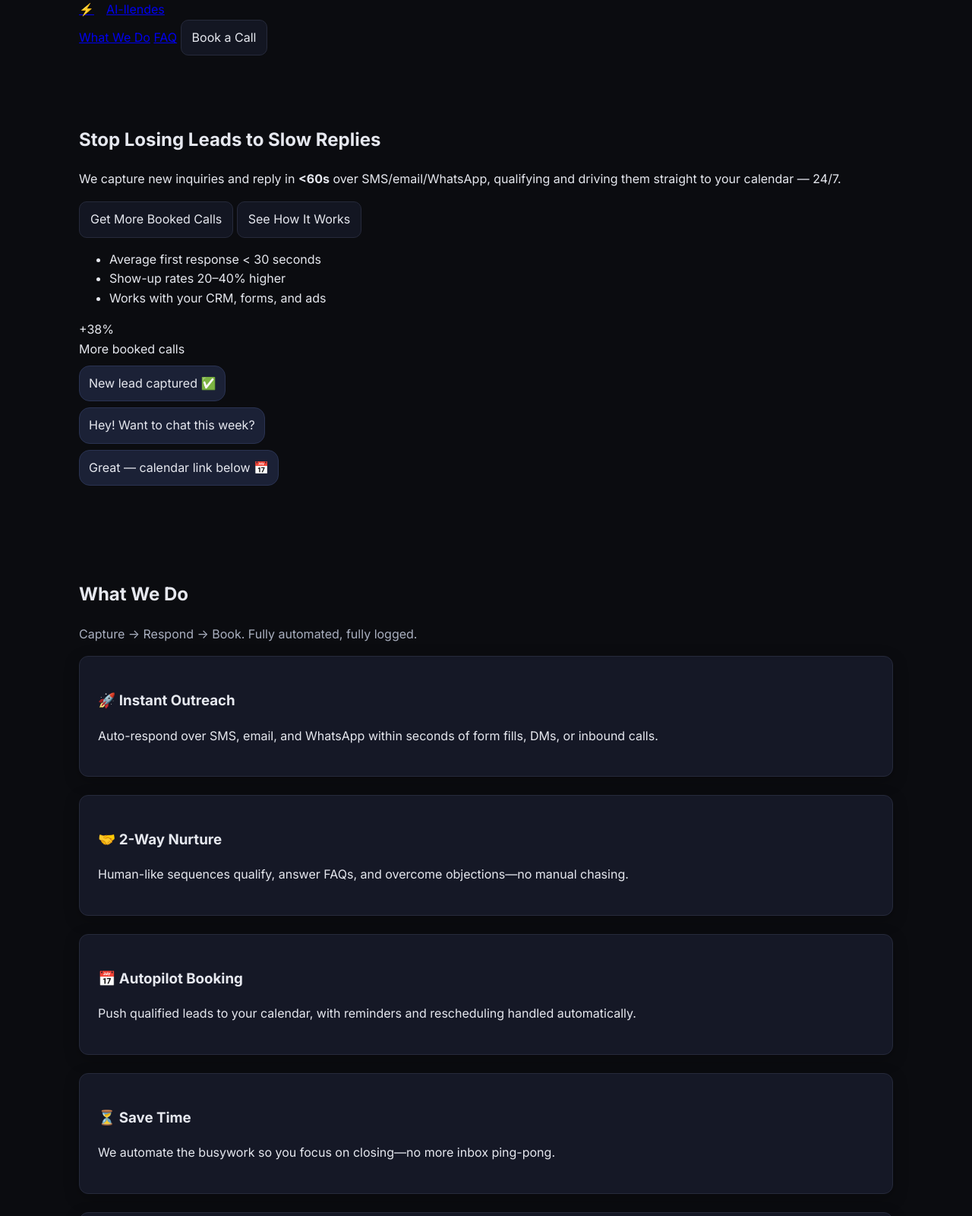
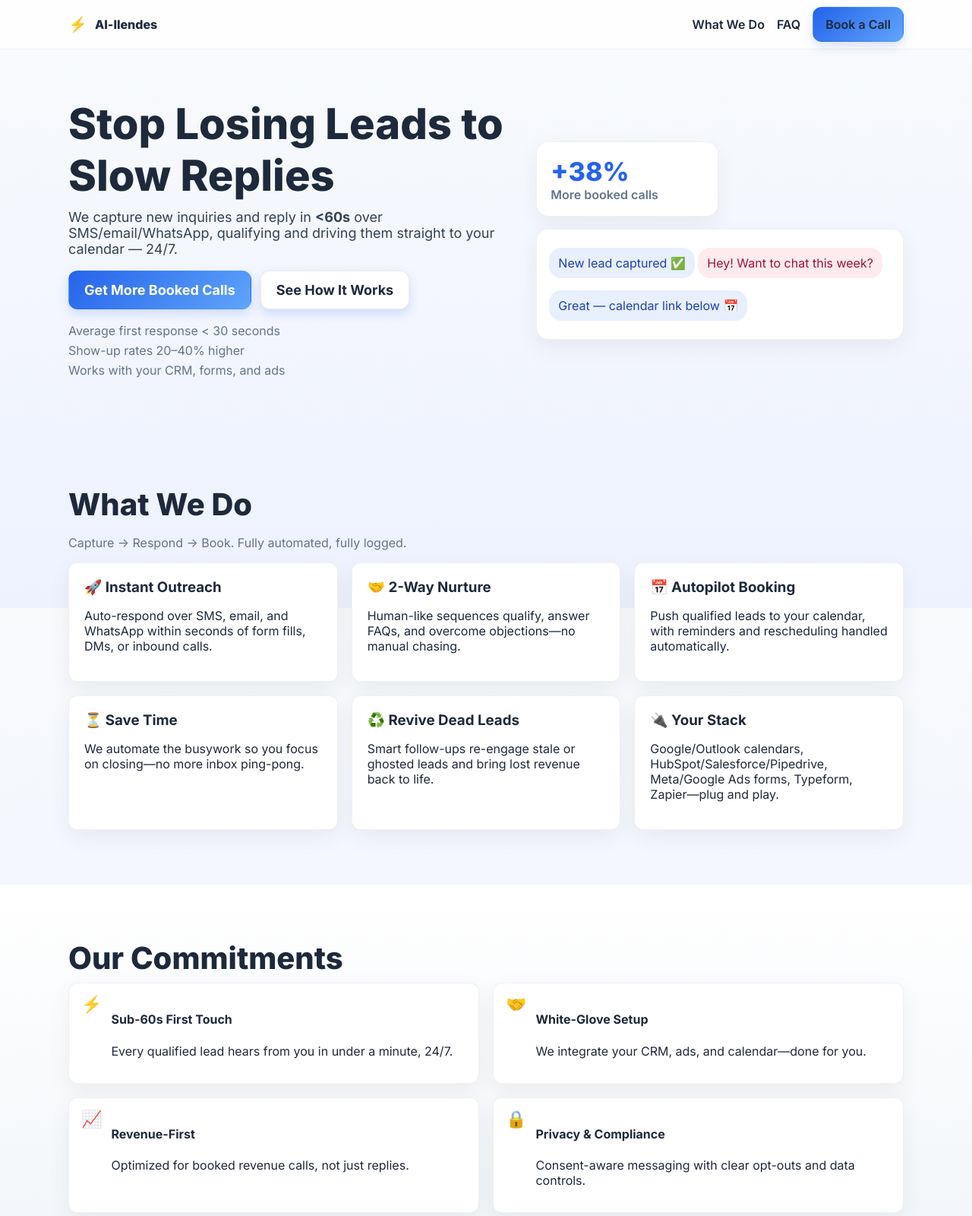
Before and after one commit to Aillendes1996/ai-llendes-site, a plain HTML site: page index.html in a window 1280 px wide. Shown: the top 1600 px of the page at 76% size. Drawn offline with Linux system fonts and the light colour scheme; no server answers.

Commit message:
Update styles.css

```diff
--- a/styles.css
+++ b/styles.css
@@ -1,159 +1,157 @@
+/* ---------- Base ---------- */
 :root{
-	--color-bg:#0b0c10;
-	--color-bg-secondary:linear-gradient(180deg, #0b0c10, #0b0c10);
-	--color-surface:#111319;
-	--color-card:#151826;
-	--color-border:#262a3b;
-	--color-text:#e6e8ef;
-	--color-muted:#aab0c0;
-	--color-primary:#6e9bff;
-	--color-primary-contrast:#0c1222;
-
-	--radius-sm:10px;
-	--radius-md:12px;
-	--radius-lg:16px;
-
-	--shadow-1:0 6px 20px rgba(0,0,0,0.25);
-	--shadow-2:0 12px 32px rgba(0,0,0,0.35);
-
-	--font-sans:Inter, ui-sans-serif, system-ui, -apple-system, Segoe UI, Roboto, Helvetica Neue, Arial;
-
-	--container:1120px;
-
-	--space-1:8px;
-	--space-2:12px;
-	--space-3:16px;
-	--space-4:24px;
-	--space-5:32px;
-	--space-6:48px;
-	--space-7:72px;
-
-	--h1-size:clamp(36px,5vw,56px);
-	--h2-size:clamp(28px,4vw,42px);
-	--h3-size:20px;
-	--h1-weight:800;
-	--h2-weight:700;
-	--h3-weight:600;
-	--body-size:16px;
-	--body-line:1.6;
+  --bg:#f8fafc;
+  --bg2:#eef2ff;
+  --surface:#ffffff;
+  --text:#1e293b;
+  --muted:#64748b;
+  --blue:#2563eb;     /* primary */
+  --pink:#f43f5e;     /* accent */
+  --teal:#10b981;
+  --amber:#f59e0b;
+  --ring:0 0 0 3px rgba(37,99,235,.25);
+  --shadow:0 10px 30px rgba(2,6,23,.06);
+  --radius:16px;
+  --radius-sm:12px;
+  --max:1140px;
 }
 
 *{box-sizing:border-box}
 html,body{height:100%}
 body{
-	margin:0;
-	font-family:var(--font-sans);
-	color:var(--color-text);
-	background:var(--color-bg-secondary), var(--color-bg);
-	line-height:var(--body-line);
-	font-size:var(--body-size);
+  margin:0; font-family:Inter,system-ui,-apple-system,Segoe UI,Roboto,Helvetica,Arial;
+  color:var(--text);
+  background:linear-gradient(180deg,var(--bg),var(--bg2));
+  -webkit-font-smoothing:antialiased; -moz-osx-font-smoothing:grayscale;
 }
 
-.container{width:100%;max-width:var(--container);margin:0 auto;padding:0 var(--space-4)}
+a{color:var(--blue);text-decoration:none}
+a:hover{text-decoration:underline}
 
-.site-header{
-	position:sticky;top:0;z-index:50;
-	backdrop-filter:blur(10px);
-	background:#0b0c10cc;
-	border-bottom:1px solid var(--color-border);
+.container{max-width:var(--max);margin:0 auto;padding:0 20px}
+
+/* ---------- Buttons ---------- */
+.btn{
+  --bg:var(--blue); --fg:#fff;
+  display:inline-flex; align-items:center; justify-content:center;
+  padding:12px 16px; border-radius:12px; font-weight:700; border:1px solid transparent;
+  box-shadow:0 6px 14px rgba(37,99,235,.18);
 }
-.header-inner{display:flex;align-items:center;justify-content:space-between;padding:var(--space-3) 0}
-.brand{display:flex;gap:var(--space-3);align-items:center}
-.logo{width:40px;height:40px;display:grid;place-items:center;border-radius:10px;background:linear-gradient(135deg,var(--color-primary),#9fbaff);color:#0a1020;font-weight:800;box-shadow:var(--shadow-1)}
-.brand-title{margin:0;font-size:18px;letter-spacing:.2px;color:var(--color-text)}
-.brand-subtitle{margin:0;color:var(--color-muted);font-size:13px}
+.btn:hover{filter:brightness(.98)}
+.btn:focus-visible{outline:none; box-shadow:var(--ring)}
+.btn--primary{background:linear-gradient(135deg,var(--blue),#60a5fa); color:#fff}
+.btn--ghost{background:#fff; border:1px solid rgba(2,6,23,.08); color:var(--text)}
+.btn--lg{padding:14px 20px; font-size:18px}
+.btn--full{width:100%}
 
-.quick-actions{display:flex;gap:var(--space-2);flex-wrap:wrap}
+/* ---------- Nav ---------- */
+.nav{
+  position:sticky;top:0;z-index:40;
+  background:#ffffffcc; backdrop-filter:blur(10px);
+  border-bottom:1px solid rgba(2,6,23,.06);
+}
+.nav__inner{display:flex;align-items:center;justify-content:space-between;min-height:64px}
+.brand{display:flex;gap:10px;align-items:center;font-weight:800;color:var(--text)}
+.brand__bolt{font-size:20px}
+.nav__links{display:flex;gap:16px;align-items:center}
+.nav__links a{color:var(--text);font-weight:600}
+.nav__links a:hover{color:var(--blue)}
 
-.btn{
-	display:inline-flex;align-items:center;justify-content:center;gap:8px;
-	border:1px solid var(--color-border);color:var(--color-text);background:#131622;
-	padding:10px 14px;border-radius:10px;box-shadow:0 0 0 rgba(0,0,0,0);
-	transition:transform .15s ease, box-shadow .15s ease, background .15s ease, border-color .15s ease;
-	cursor:pointer;text-decoration:none;user-select:none
+/* ---------- Hero ---------- */
+.hero{padding:64px 0}
+.hero__grid{display:grid;grid-template-columns:1.2fr 1fr;gap:36px;align-items:center}
+.hero__copy h1{font-size:clamp(36px,5vw,56px);margin:0 0 10px;font-weight:800}
+.lead{font-size:18px;color:#334155;margin:0 0 18px}
+.hero__cta{display:flex;gap:12px;flex-wrap:wrap;margin:18px 0}
+.bullets{list-style:none;padding:0;margin:12px 0 0;color:var(--muted)}
+.bullets li{margin:6px 0}
+
+/* Viz */
+.hero__viz{position:relative}
+.stat{
+  background:#fff;border:1px solid rgba(2,6,23,.06);border-radius:16px;padding:18px;box-shadow:var(--shadow);
+  max-width:240px;margin:0 0 16px
 }
-.btn:hover{transform:translateY(-1px);box-shadow:var(--shadow-1);border-color:color-mix(in lab, var(--color-border), white 10%)}
-.btn:active{transform:translateY(0)}
-.btn-ghost{background:transparent}
-.btn-outline{background:transparent;border-color:color-mix(in srgb,var(--color-primary),#1a1f2f 20%);color:var(--color-text)}
-.btn-primary{background:linear-gradient(135deg,var(--color-primary),#9fbaff);color:#0b0f1e;border-color:transparent;box-shadow:var(--shadow-2)}
-.btn-lg{padding:14px 18px;border-radius:12px;font-weight:600}
-.btn-full{width:100%}
+.stat__value{font-size:34px;font-weight:800;color:var(--blue)}
+.stat__label{color:var(--muted);font-weight:600}
+.chat{background:#fff;border:1px solid rgba(2,6,23,.06);border-radius:16px;padding:16px;box-shadow:var(--shadow)}
+.bubble{border-radius:16px;padding:10px 12px;margin:8px 0;display:inline-block;max-width:100%}
+.bubble--in{background:rgba(37,99,235,.1);color:#1e40af}
+.bubble--out{background:rgba(244,63,94,.1);color:#9f1239}
 
-.hero{padding:var(--space-7) 0 var(--space-6);background:var(--hero-bg,transparent)}
-.hero-inner{display:grid;gap:var(--space-6);grid-template-columns:1.1fr .9fr;align-items:center}
-.hero-copy h2{margin:0 0 var(--space-3);font-size:var(--h2-size);line-height:1.1;color:var(--hero-headline,var(--color-text));font-weight:var(--h2-weight)}
-.hero-copy p{margin-top:0;color:var(--hero-sub,var(--color-muted));font-size:18px}
-.hero-cta{margin-top:var(--space-4);display:flex;gap:var(--space-2);flex-wrap:wrap}
-.trust-list{display:flex;gap:var(--space-4);padding:0;margin:var(--space-4) 0 0;list-style:none;color:var(--color-muted)}
+/* ---------- Sections ---------- */
+.section{padding:72px 0}
+.section--surface{background:linear-gradient(180deg,#ffffff, #f1f5f9)}
+.section__title{margin:0 0 8px;font-size:clamp(26px,4vw,40px);font-weight:800}
+.muted{color:var(--muted)}
+.small{font-size:14px}
+.tiny{font-size:12px}
 
-.hero-media{display:grid;gap:var(--space-4)}
-.stat-card{border:1px solid var(--color-border);background:var(--color-card);border-radius:var(--radius-lg);padding:var(--space-4);box-shadow:var(--shadow-2);width:fit-content}
-.stat-value{font-size:36px;font-weight:700;color:var(--stat-number,var(--color-text))}
-.stat-label{color:var(--stat-label,var(--color-muted))}
+/* Grid & cards */
+.grid{display:grid;gap:18px}
+.grid--2{grid-template-columns:repeat(2,1fr)}
+.grid--3{grid-template-columns:repeat(3,1fr)}
 
-.screen-mock{border:1px solid var(--color-border);background:linear-gradient(180deg,#0f1426,#0b0e19);border-radius:22px;padding:var(--space-4);box-shadow:var(--shadow-2);min-height:240px;position:relative;overflow:hidden}
-.bubble{background:#1b2136;border:1px solid #2a3352;color:var(--color-text);padding:10px 12px;border-radius:14px;width:fit-content;margin:8px 0}
-.bubble.left{border-top-left-radius:6px}
-.bubble.right{margin-left:auto;background:#18223e;border-color:#2a3a6a;border-top-right-radius:6px}
+.card{
+  background:var(--surface); border:1px solid rgba(2,6,23,.06);
+  border-radius:12px; padding:20px; box-shadow:var(--shadow)
+}
+.card h3{margin:0 0 8px}
 
-.section{padding:var(--section-pad,var(--space-6)) 0}
-.surface{background:linear-gradient(180deg, rgba(19,22,34,.7), rgba(19,22,34,.7));border-top:1px solid var(--color-border);border-bottom:1px solid var(--color-border)}
-.section-title{margin:0 0 var(--space-4);font-size:var(--h3-size);font-weight:var(--h3-weight);color:var(--color-text)}
+/* Commitments list */
+.list{list-style:none;margin:0;padding:0}
+.list--commitments{display:grid;grid-template-columns:repeat(2,1fr);gap:18px}
+.list--commitments li{display:flex;gap:12px;align-items:flex-start;background:#fff;border:1px solid rgba(2,6,23,.06);border-radius:12px;padding:16px;box-shadow:var(--shadow)}
+.list--commitments .icon{font-size:22px;line-height:1}
 
-.grid{display:grid;gap:var(--grid-gap,var(--space-4))}
-.grid.three{grid-template-columns:repeat(3,minmax(0,1fr))}
-.grid.two{grid-template-columns:repeat(2,minmax(0,1fr))}
+/* Stats strip */
+.stats{padding:40px 0;background:linear-gradient(90deg,#dbeafe,#fce7f3)}
+.stats__row{display:grid;grid-template-columns:repeat(4,1fr);gap:12px}
+.stats__item{text-align:center;background:#ffffffaa;border:1px solid rgba(2,6,23,.06);border-radius:12px;padding:14px}
+.stats__value{font-weight:800;font-size:28px;color:#1e40af}
+.stats__label{color:#334155}
 
-.card{border:1px solid var(--color-border);background:var(--color-card);border-radius:var(--radius-md);padding:var(--space-4);box-shadow:var(--shadow-1);color:var(--card-text,var(--color-text))}
-.list-card ul{margin:0;padding-left:18px}
-.list-card li{margin:6px 0}
+/* Accordion */
+.accordion{max-width:900px;margin:18px auto 0}
+.acc{background:#fff;border:1px solid rgba(2,6,23,.08);border-radius:12px;margin:10px 0;box-shadow:var(--shadow)}
+.acc__btn{
+  width:100%;text-align:left;background:transparent;border:0;display:flex;justify-content:space-between;align-items:center;
+  padding:14px 16px;font-weight:700;color:var(--text);cursor:pointer
+}
+.acc__btn:focus-visible{outline:none;box-shadow:var(--ring)}
+.acc__panel{display:none;padding:0 16px 16px;color:#334155}
+.acc__btn[aria-expanded="true"] + .acc__panel{display:block}
+.chev{opacity:.6}
 
-.commitments{list-style:none;margin:0;padding:0;display:grid;grid-template-columns:repeat(2,minmax(0,1fr));gap:var(--space-3)}
-.commitments li{display:flex;gap:var(--space-3);align-items:flex-start;border:1px solid var(--color-border);background:var(--color-card);border-radius:12px;padding:14px 16px}
-.commit-icon{width:36px;height:36px;display:grid;place-items:center;background:#1b2136;border:1px solid #2a3352;border-radius:10px}
+/* Booking form */
+.booking .form{
+  display:grid;grid-template-columns:repeat(2,1fr);gap:12px;margin:12px 0
+}
+.booking .form .full{grid-column:1/-1}
+label span{display:block;font-weight:600;margin:0 0 6px}
+input,textarea{
+  width:100%;padding:12px;border-radius:10px;border:1px solid rgba(2,6,23,.12);background:#fff;color:var(--text)
+}
+input:focus-visible,textarea:focus-visible{outline:none;box-shadow:var(--ring)}
+.status{min-height:22px;margin-top:8px}
+.status.success{color:#065f46}
+.status.error{color:#991b1b}
 
-.accordion{display:grid;gap:10px}
-.accordion-item{border:var(--faq-border,1px solid var(--color-border));background:var(--faq-bg,var(--color-card));border-radius:var(--faq-radius,12px);overflow:hidden}
-.accordion-trigger{all:unset;display:flex;justify-content:space-between;align-items:center;width:100%;padding:14px 16px;cursor:pointer;font-weight:600;color:var(--faq-summary,var(--color-text))}
-.accordion-panel{display:grid;grid-template-rows:0fr;transition:grid-template-rows .2s ease}
-.accordion-panel>p{overflow:hidden;margin:0;padding:0 16px 14px;color:var(--faq-answer,var(--color-muted))}
-.accordion-item[aria-expanded=\"true\"] .accordion-panel{grid-template-rows:1fr}
-.accordion-item[aria-expanded=\"true\"] .chev{transform:rotate(90deg)}
+/* Footer */
+.footer{padding:40px 0 56px;border-top:1px solid rgba(2,6,23,.08);background:#f8fafc}
+.footer__inner{display:flex;align-items:center;justify-content:space-between;gap:16px}
+.footer__links{display:flex;gap:14px;align-items:center;flex-wrap:wrap}
 
-.booking-grid .card h4{margin-top:0}
-.form-grid{display:grid;grid-template-columns:repeat(2,minmax(0,1fr));gap:var(--space-3)}
-.form-grid label{display:grid;gap:6px;font-size:14px;color:var(--color-muted)}
-.form-grid .full{grid-column:1 / -1}
-input,textarea{background:#0f1426;color:var(--color-text);border:1px solid var(--color-border);border-radius:10px;padding:10px 12px;outline:none}
-input:focus,textarea:focus{border-color:color-mix(in srgb,var(--color-primary),white 20%);box-shadow:0 0 0 3px rgba(110,155,255,.12)}
-
-.status{min-height:20px;margin-top:8px;font-size:14px}
-.small{font-size:13px}
-.muted{color:var(--color-muted)}
-
-.site-footer{border-top:1px solid var(--color-border);padding:var(--space-5) 0;background:var(--footer-bg,linear-gradient(180deg, rgba(19,22,34,.7), rgba(19,22,34,.7)));color:var(--footer-text,var(--color-muted))}
-.footer-inner{display:flex;align-items:center;justify-content:space-between;gap:var(--space-4);flex-wrap:wrap}
-.footer-actions{display:flex;gap:10px;flex-wrap:wrap}
-
-.modal{position:fixed;inset:0;display:none}
-.modal[aria-hidden=\"false\"]{display:block}
-.modal-backdrop{position:absolute;inset:0;background:rgba(0,0,0,.45);backdrop-filter:blur(3px)}
-.modal-dialog{position:absolute;inset:0;margin:auto;width:min(720px,92vw);background:var(--color-card);border:1px solid var(--color-border);border-radius:14px;box-shadow:var(--shadow-2);max-height:88vh;overflow:hidden;display:grid;grid-template-rows:auto 1fr auto}
-.modal-header,.modal-footer{padding:14px 16px;border-bottom:1px solid var(--color-border)}
-.modal-footer{border-bottom:none;border-top:1px solid var(--color-border)}
-.modal-body{padding:14px 16px;overflow:auto}
-.icon-btn{all:unset;cursor:pointer;padding:6px 8px;border-radius:8px}
-.icon-btn:hover{background:#1a2033}
-
-.credentials{margin:0;padding-left:18px}
-.info-grid{display:grid;grid-template-columns:repeat(3,minmax(0,1fr));gap:16px}
-.info-grid h5{margin:8px 0}
-
-@media (max-width:980px){
-	.hero-inner{grid-template-columns:1fr}
-	.grid.three{grid-template-columns:1fr}
-	.grid.two{grid-template-columns:1fr}
-	.commitments{grid-template-columns:1fr}
-	.info-grid{grid-template-columns:1fr}
+/* ---------- Responsive ---------- */
+@media (max-width:1020px){
+  .hero__grid{grid-template-columns:1fr}
+  .grid--3{grid-template-columns:repeat(2,1fr)}
+  .list--commitments{grid-template-columns:1fr}
+  .stats__row{grid-template-columns:repeat(2,1fr)}
 }
+@media (max-width:640px){
+  .nav__links{display:none}
+  .grid--2,.grid--3{grid-template-columns:1fr}
+  .booking .form{grid-template-columns:1fr}
+  .btn--lg{font-size:16px}
+}
```
